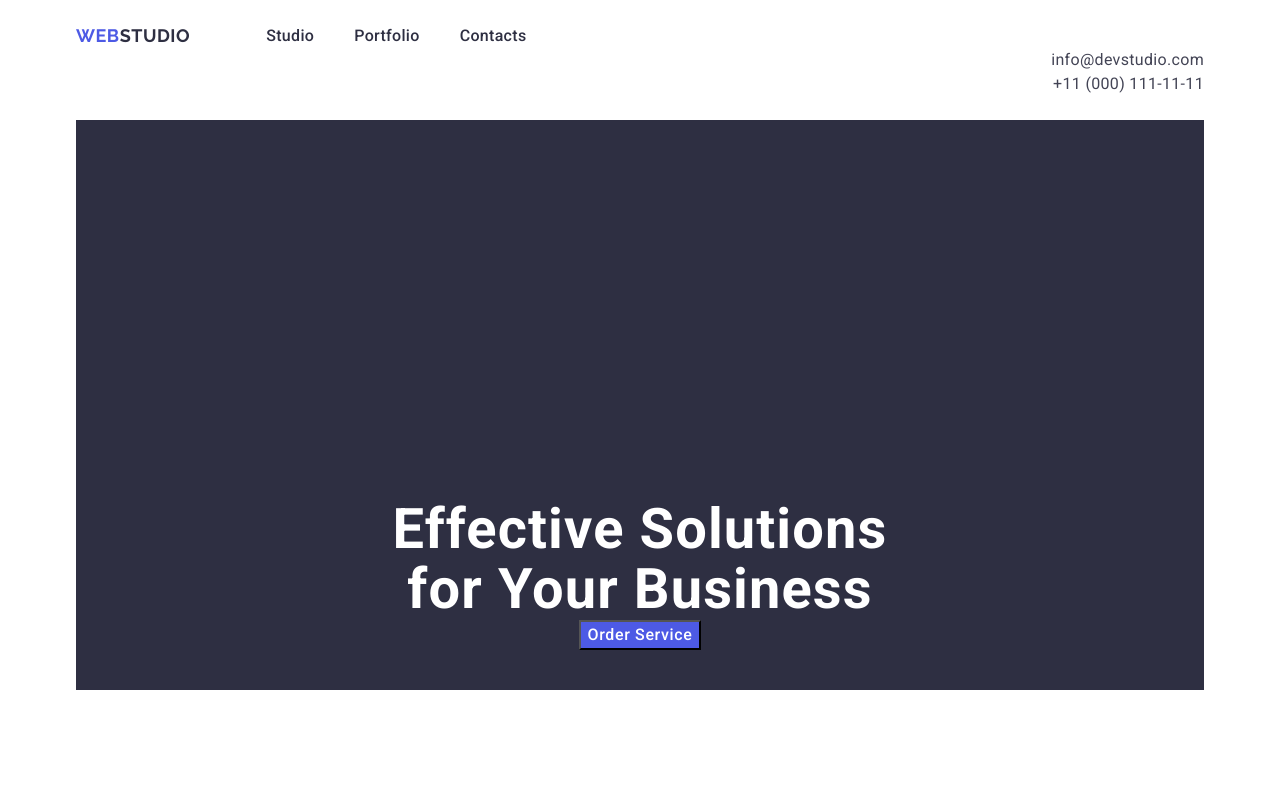
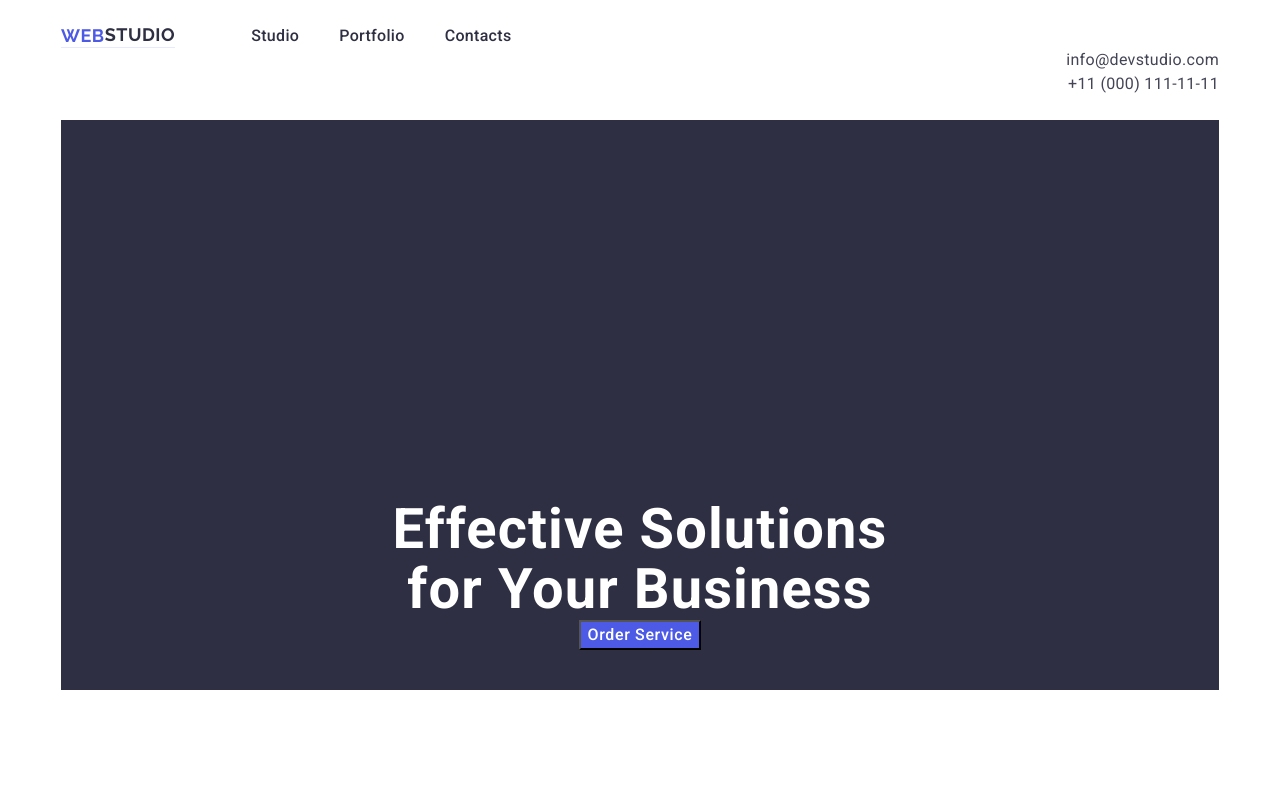
Before and after one commit to Lyuda-Davugora/goit-markup-hw-03, a plain HTML site: page index.html in a window 1280 px wide. Shown: the top 800 px of the page. Drawn offline with nearby package versions, Linux system fonts and the light colour scheme.

Commit message:
Update styles.css

```diff
--- a/css/styles.css
+++ b/css/styles.css
@@ -45,7 +45,7 @@ img {
 }
 
 .container {
-  width: 1128px;
+  width: 1158px;
   padding-left: 15px;
   padding-right: 15px;
   margin: 0 auto;
@@ -61,6 +61,7 @@ img {
 }
 
 .header-name-logo {
+  display: flex;
   font-family: "Raleway", sans-serif;
   font-weight: 700;
   font-size: 18px;
@@ -70,9 +71,11 @@ img {
   color: #4d5ae5;
   display: flex;
     align-items: center;
+  border-bottom: 1px solid #e7e9fc;
 }
 
 .logo-name-stu {
+  display: flex;
   font-family: "Raleway", sans-serif;
   font-weight: 700;
   font-size: 18px;
@@ -114,6 +117,7 @@ img {
 padding-left: 76px;
 padding-right: 332px;
 align-items: center;
+
 }
 
 .header-address-item {
```
Lines whose indentation alone changed are shown as unchanged.
